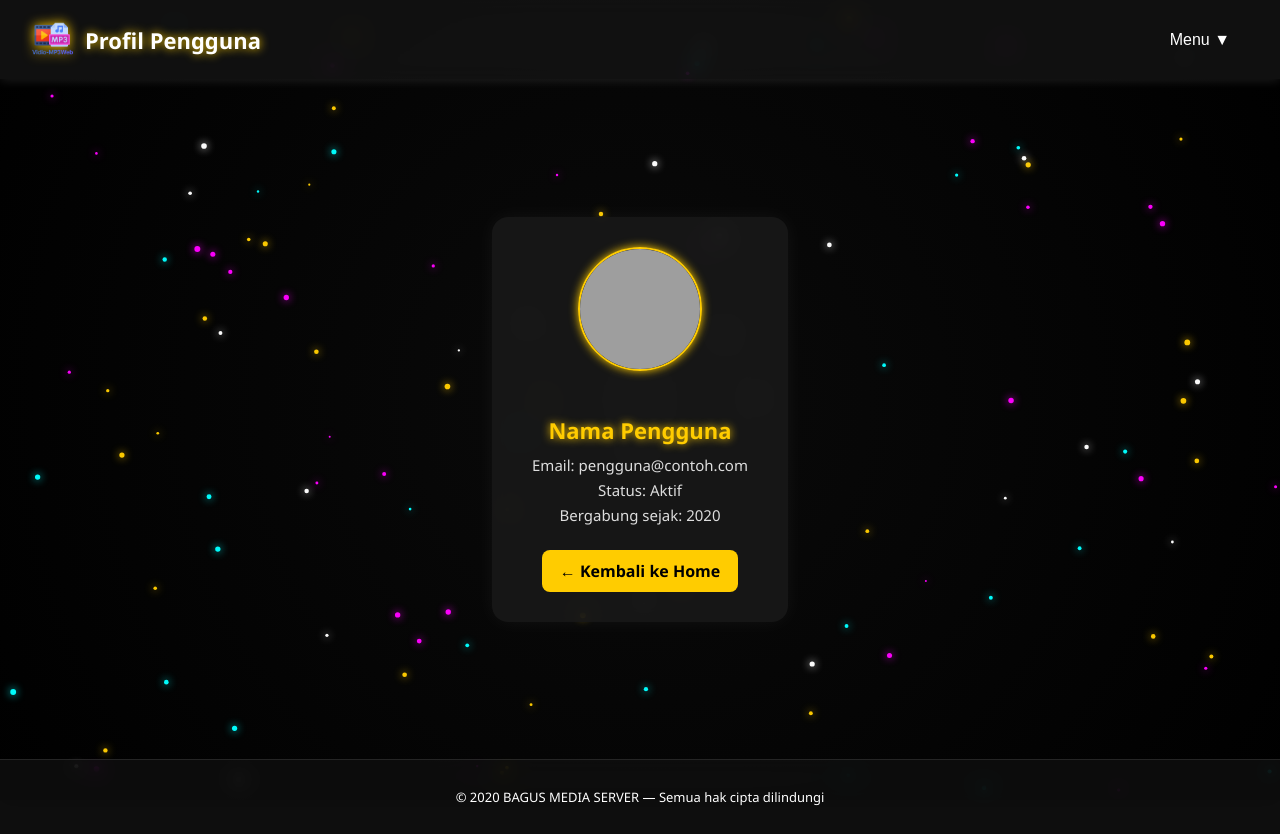
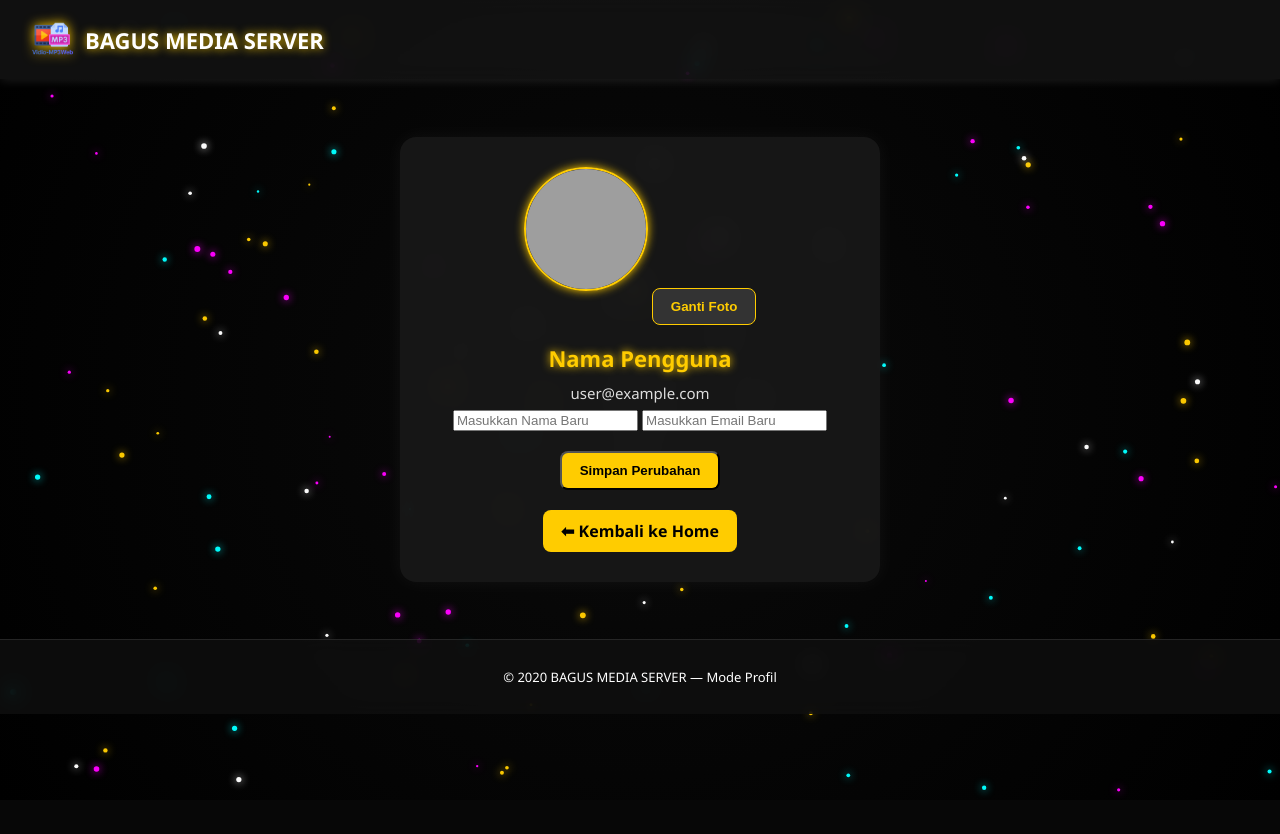
Before and after one commit to MiftahulKhoiri/BagusMedia_web_server, a Flask app: template templates/profile.html in a window 1280 px wide. After the commit the page ends 793 px from the top, so only its background shows below. Run offline with Flask 3, Linux system fonts and the light colour scheme; the template is opened without the code that fills it: most values are stand-ins (such as "Sample title", 1, 10 or a date in 2020); grey boxes are pictures that could not be loaded.

Commit message:
Update profile.html

```diff
--- a/templates/profile.html
+++ b/templates/profile.html
@@ -5,62 +5,47 @@
     <meta name="viewport" content="width=device-width, initial-scale=1.0">
     <title>Profil Pengguna - BAGUS MEDIA SERVER</title>
 
-    <!-- Link CSS -->
     <link rel="stylesheet" href="{{ url_for('static', filename='css/home.css') }}">
-
-    <!-- Ikon -->
     <link rel="icon" href="{{ url_for('static', filename='icon/icon.png') }}">
 </head>
 <body>
-    <!-- Latar Partikel Neon -->
+    <!-- Partikel Neon -->
     <canvas id="neon-bg"></canvas>
 
-    <!-- Header -->
     <header>
         <div class="logo-container">
             <a href="{{ url_for('home') }}" class="logo-link">
                 <img src="{{ url_for('static', filename='icon/icon.png') }}" alt="Logo" class="logo">
-                <h1>Profil Pengguna</h1>
+                <h1>BAGUS MEDIA SERVER</h1>
             </a>
         </div>
-
-        <!-- Tombol Menu Mobile -->
-        <button id="menu-toggle" class="menu-toggle">☰</button>
-
-        <!-- Menu -->
-        <nav class="menu">
-            <div class="dropdown">
-                <button class="dropbtn">Menu ▼</button>
-                <div class="dropdown-content">
-                    <a href="{{ url_for('home') }}">Home</a>
-                    <a href="{{ url_for('upload') }}">Upload</a>
-                    <a href="{{ url_for('update') }}">Update</a>
-                </div>
-            </div>
-        </nav>
     </header>
 
-    <!-- Konten Utama -->
-    <main class="main-content">
-        <div class="profile-container">
-            <div class="profile-card">
-                <img src="{{ url_for('static', filename='icon/profile.png') }}" alt="User" class="profile-avatar">
-                <h2>Nama Pengguna</h2>
-                <p>Email: pengguna@contoh.com</p>
-                <p>Status: Aktif</p>
-                <p>Bergabung sejak: {{ current_year }}</p>
+    <main class="profile-container">
+        <div class="profile-card">
+            <img id="avatarPreview" src="{{ url_for('static', filename='icon/profile.png') }}" alt="Avatar" class="profile-avatar">
 
-                <a href="{{ url_for('home') }}" class="back-btn">← Kembali ke Home</a>
+            <input type="file" id="avatarInput" accept="image/*" style="display: none;">
+            <button id="changeAvatarBtn" class="back-btn" style="background:#333;color:#ffcc00;border:1px solid #ffcc00;">Ganti Foto</button>
+
+            <h2 id="profileName">Nama Pengguna</h2>
+            <p id="profileEmail">user@example.com</p>
+
+            <div class="edit-section">
+                <input type="text" id="nameInput" placeholder="Masukkan Nama Baru">
+                <input type="email" id="emailInput" placeholder="Masukkan Email Baru">
+                <button id="saveBtn" class="back-btn">Simpan Perubahan</button>
             </div>
+
+            <a href="{{ url_for('home') }}" class="back-btn">⬅ Kembali ke Home</a>
         </div>
     </main>
 
-    <!-- Footer -->
     <footer>
-        <p>© {{ current_year }} BAGUS MEDIA SERVER — Semua hak cipta dilindungi</p>
+        <p>© {{ current_year }} BAGUS MEDIA SERVER — Mode Profil</p>
     </footer>
 
-    <!-- Script JS -->
     <script src="{{ url_for('static', filename='Js/home.js') }}"></script>
+    <script src="{{ url_for('static', filename='Js/profile.js') }}"></script>
 </body>
 </html>
```
